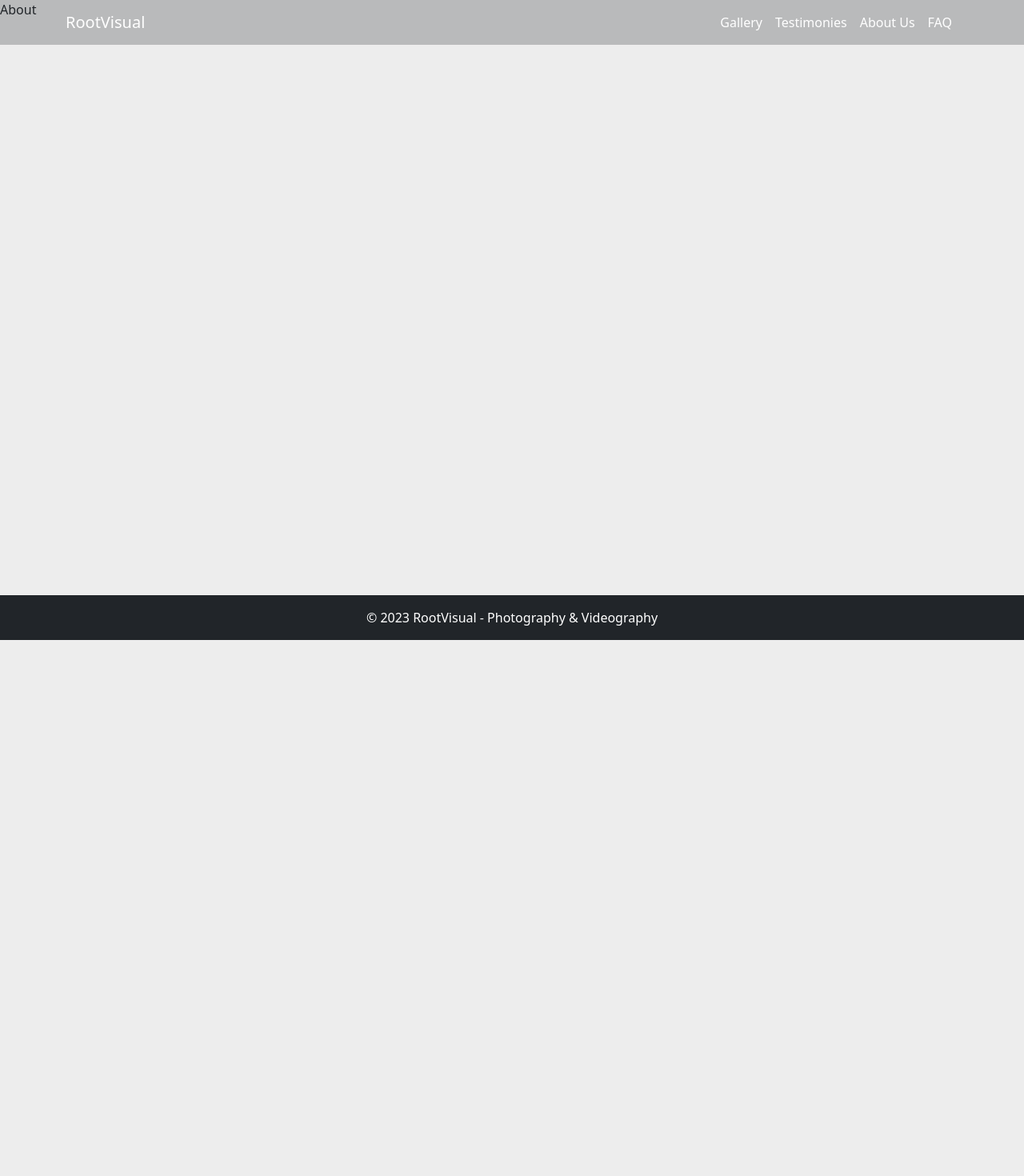
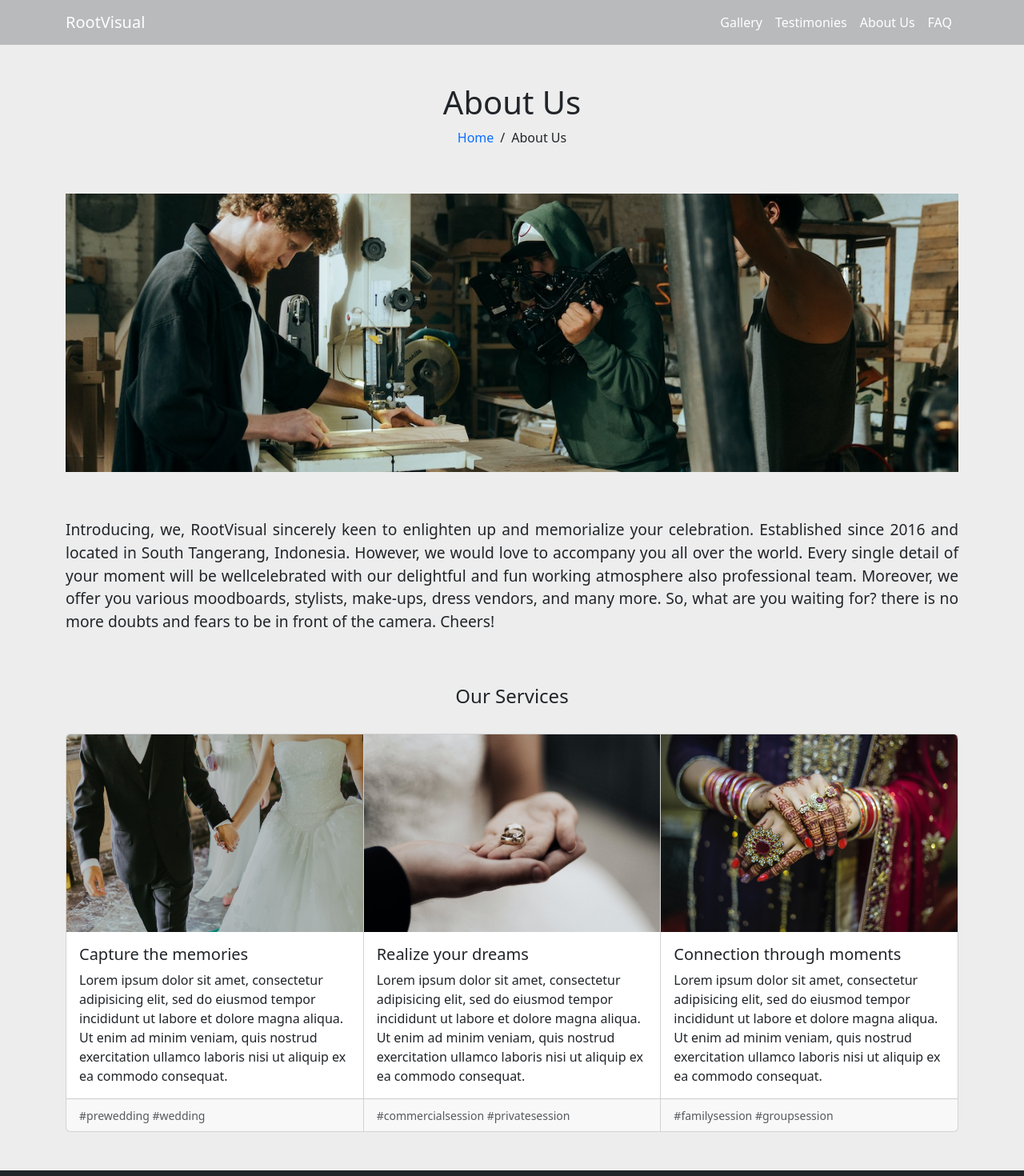
Before and after one commit to maulanakbrr/rootvisual, a Next.js app: page /about in a window 1280 px wide. Shown: the top 1470 px of the page at 80% size. Before the commit the page ends 800 px from the top, so only its background shows below. Built offline with nearby package versions, Linux system fonts and the light colour scheme.

Commit message:
updated about page and custom container component. created AboutImages and AboutServices components

```diff
--- a/app/about/page.jsx
+++ b/app/about/page.jsx
@@ -1,8 +1,32 @@
 import React from 'react'
+
+import CustomContainer from '@/components/CustomContainer'
+import CustomBreadcrumb from '@/components/CustomBreadcrumb'
+import { Row, Col } from 'react-bootstrap'
+import Image from 'next/image'
+import AboutImage from '@/components/AboutImage'
+import AboutServices from '@/components/AboutServices/index '
 
 const About = () => {
   return (
-    <div>About</div>
+    <CustomContainer isPage>
+      <div style={{ textAlign: 'center' }}>
+        <h1>About Us</h1>
+        <CustomBreadcrumb firstName='About Us'/>
+      </div>
+
+      <div style={{ margin: '2rem 0 4rem' }}>
+        <AboutImage/>
+        <p style={{ textAlign: 'justify' }} className='proj-p'>
+          Introducing, we, RootVisual sincerely keen to enlighten up and memorialize your celebration. Established since 2016 and located in South Tangerang, Indonesia. However, we would love to accompany you all over the world. Every single detail of your moment will be wellcelebrated with our delightful and fun working atmosphere also professional team. Moreover, we offer you various moodboards, stylists, make-ups, dress vendors, and many more. So, what are you waiting for? there is no more doubts and fears to be in front of the camera. Cheers!
+        </p>
+      </div>
+
+      <div>
+        <h4 style={{ textAlign: 'center', marginBottom: '2rem', fontSize: '1.5em' }}>Our Services</h4>
+        <AboutServices/>
+      </div>
+    </CustomContainer>
   )
 }
 
--- /dev/null
+++ b/components/AboutImage/index.jsx
@@ -0,0 +1,29 @@
+'use client'
+
+import Image from "next/image"
+import styled from "styled-components"
+
+const AboutImageContainer = styled.div`
+  width: 100%;
+  height: 400px;
+  position: relative;
+  margin-bottom: 2rem;
+`
+
+const AboutImage = () => {
+  return (
+    <AboutImageContainer>
+      <Image
+        src='/assets/about/about2.jpg'
+        alt='about us image'
+        sizes='100%'
+        fill
+        style={{
+          objectFit: 'contain'
+        }}
+      />
+    </AboutImageContainer>
+  )
+}
+
+export default AboutImage
--- /dev/null
+++ b/components/AboutServices/index .jsx
@@ -0,0 +1,99 @@
+'use client'
+
+import { Row, Col, Card, CardGroup } from "react-bootstrap"
+import { FaImages, FaVideo,  } from "react-icons/fa6"
+import { FaHome } from "react-icons/fa"
+import styled from "styled-components"
+
+const AboutServiceCard = styled.div`
+  display: flex;
+  flex-direction: column;
+  align-items: center;
+  width: 100%;
+  padding: 2rem 3rem;
+  border: 1px solid black;
+  border-radius: 1rem;
+
+
+  p {
+    text-align: justify;
+  }
+
+
+  @media screen and (min-width: 992px) {
+  }
+`
+
+const AboutServices = () => {
+  return (
+    // <Row>
+    //   <Col xs={12} lg={4}>
+    //     <AboutServiceCard>
+    //       <FaImages style={{ fontSize: '7rem' }}/>
+    //       <h6>Photo</h6>
+    //       <p>
+    //         Lorem ipsum dolor sit amet, consectetur adipiscing elit, sed do eiusmod tempor incididunt ut labore et dolore magna aliqua. Ac felis donec et odio pellentesque.
+    //       </p>
+    //     </AboutServiceCard>
+    //   </Col>
+    //   <Col xs={12} lg={4}>
+    //   <AboutServiceCard>
+    //       <FaVideo style={{ fontSize: '7rem' }}/>
+    //       <h6>Photo</h6>
+    //       <p>
+    //         Lorem ipsum dolor sit amet, consectetur adipiscing elit, sed do eiusmod tempor incididunt ut labore et dolore magna aliqua. Ac felis donec et odio pellentesque.
+    //       </p>
+    //     </AboutServiceCard>
+    //   </Col>
+    //   <Col xs={12} lg={4}>
+    //   <AboutServiceCard>
+    //       <FaHome style={{ fontSize: '7rem' }}/>
+    //       <h6>Photo</h6>
+    //       <p>
+    //         Lorem ipsum dolor sit amet, consectetur adipiscing elit, sed do eiusmod tempor incididunt ut labore et dolore magna aliqua. Ac felis donec et odio pellentesque.
+    //       </p>
+    //     </AboutServiceCard>
+    //   </Col>
+    // </Row>
+    <CardGroup>
+      <Card>
+        <Card.Img variant="top" src="/assets/carousel/wed6.jpg" />
+        <Card.Body>
+          <Card.Title>Capture the memories</Card.Title>
+          <Card.Text>
+            Lorem ipsum dolor sit amet, consectetur adipisicing elit, sed do eiusmod tempor incididunt ut labore et dolore magna aliqua. Ut enim ad minim veniam, quis nostrud exercitation ullamco laboris nisi ut aliquip ex ea commodo consequat.
+          </Card.Text>
+        </Card.Body>
+        <Card.Footer>
+          <small className="text-muted">#prewedding #wedding</small>
+        </Card.Footer>
+      </Card>
+      <Card>
+      <Card.Img variant="top" src="/assets/carousel/wed7.jpg" />
+        <Card.Body>
+          <Card.Title>Realize your dreams</Card.Title>
+          <Card.Text>
+            Lorem ipsum dolor sit amet, consectetur adipisicing elit, sed do eiusmod tempor incididunt ut labore et dolore magna aliqua. Ut enim ad minim veniam, quis nostrud exercitation ullamco laboris nisi ut aliquip ex ea commodo consequat.
+          </Card.Text>
+        </Card.Body>
+        <Card.Footer>
+          <small className="text-muted">#commercialsession #privatesession</small>
+        </Card.Footer>
+      </Card>
+      <Card>
+      <Card.Img variant="top" src="/assets/carousel/wed8.jpg" />
+        <Card.Body>
+          <Card.Title>Connection through moments</Card.Title>
+          <Card.Text>
+            Lorem ipsum dolor sit amet, consectetur adipisicing elit, sed do eiusmod tempor incididunt ut labore et dolore magna aliqua. Ut   enim ad minim veniam, quis nostrud exercitation ullamco laboris nisi ut aliquip ex ea commodo consequat.
+          </Card.Text>
+        </Card.Body>
+        <Card.Footer>
+          <small className="text-muted">#familysession #groupsession</small>
+        </Card.Footer>
+      </Card>
+    </CardGroup>
+  )
+}
+
+export default AboutServices
--- a/components/CustomContainer/index.jsx
+++ b/components/CustomContainer/index.jsx
@@ -16,7 +16,8 @@ const ModContainer = styled(Container)`
 
 const PageContainer = styled(Container)`
   margin-top: 56px;
-  padding: 3rem 0;
+  padding-top: 3rem;
+  padding-bottom: 3rem;
 `
 
 const CustomContainer = ({ children, isPage }) => {
```
Also changed, not shown: public/assets/about/about1.jpg (added), public/assets/about/about2.jpg (added).
